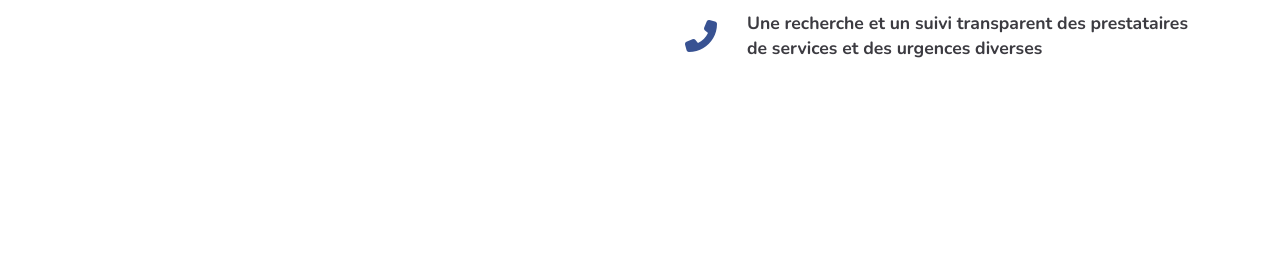
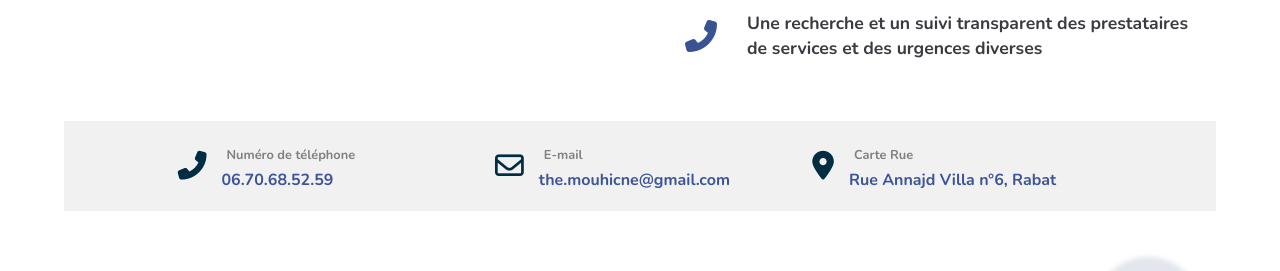
Before and after one commit to daalimouhcine/co-ius, a plain HTML site: page À-propos-de-nous/Pourquoi-CO-IUS/index.html in a window 1280 px wide. Shown: the part 1740-2011 px from the top of the page. Drawn offline with nearby package versions, Linux system fonts and the light colour scheme.

Commit message:
Add files via upload

```diff
--- a/À-propos-de-nous/Pourquoi-CO-IUS/index.html
+++ b/À-propos-de-nous/Pourquoi-CO-IUS/index.html
@@ -18,7 +18,7 @@
     <link rel="shortcut icon" href="images/logo-icon.jpg">
     <link rel="stylesheet" href="CSS/header.css">
     <link rel="stylesheet" href="CSS/priencipales.css">
-
+    <link rel="stylesheet" href="../../CSS/touch.css">
     <link rel="stylesheet" href="../../CSS/navigation.css">
     <link rel="stylesheet" href="../../CSS/footer.css">
     <script src="https://kit.fontawesome.com/52c3d542f8.js" crossorigin="anonymous"></script>
@@ -147,6 +147,31 @@
         </div>
     </section>
 
+    <section class="touch" style="background-color: rgb(241, 241, 241);margin:20px auto;margin-bottom: -150px;width: 90%;height: fit-content;">
+        <div class="touch-container">
+            <div>
+                <i class="fas fa-phone-alt"></i>
+                <div>
+                    <h6>Numéro de téléphone</h6>
+                    <a href="tel:+212634175255">06.70.68.52.59</a>
+                </div>
+            </div>
+            <div>
+                <i class="far fa-envelope"></i>
+                <div>
+                    <h6>E-mail</h6>
+                    <a href="mailto:the.daali.mouhcine@gmail.com">the.mouhicne@gmail.com</a>
+                </div>
+            </div>
+            <div>
+                <i class="fas fa-map-marker-alt"></i>
+                <div>
+                    <h6>Carte Rue</h6>
+                    <a href="https://www.google.com/maps/place/33%C2%B057'32.9%22N+6%C2%B051'52.1%22W/@33.9591477,-6.8666689,17z/data=!3m1!4b1!4m5!3m4!1s0x0:0x0!8m2!3d33.9591477!4d-6.8644802?hl=en" target="_blank">Rue Annajd Villa n°6, Rabat</a>
+                </div>
+            </div>
+        </div>
+    </section>
 
 
 
```
